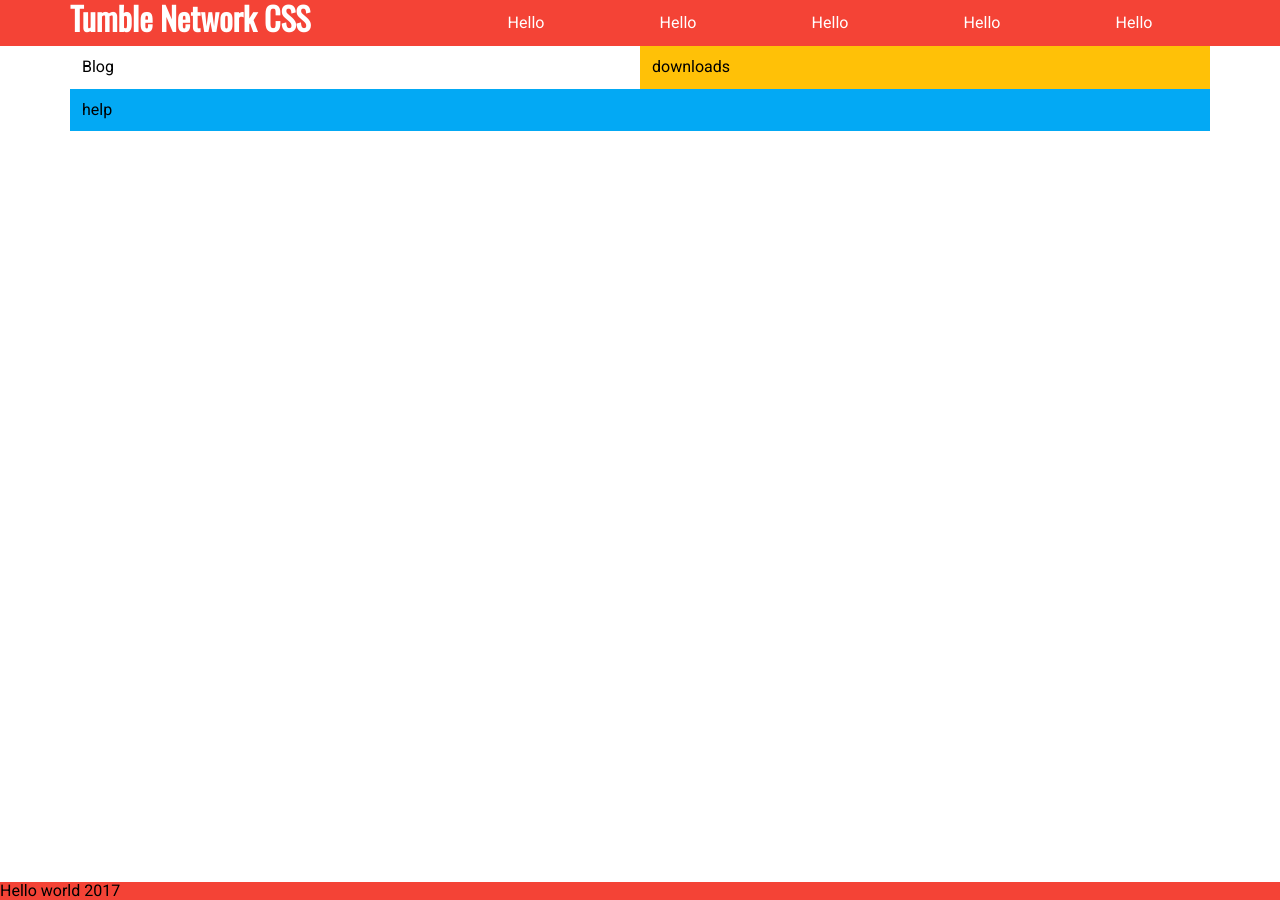
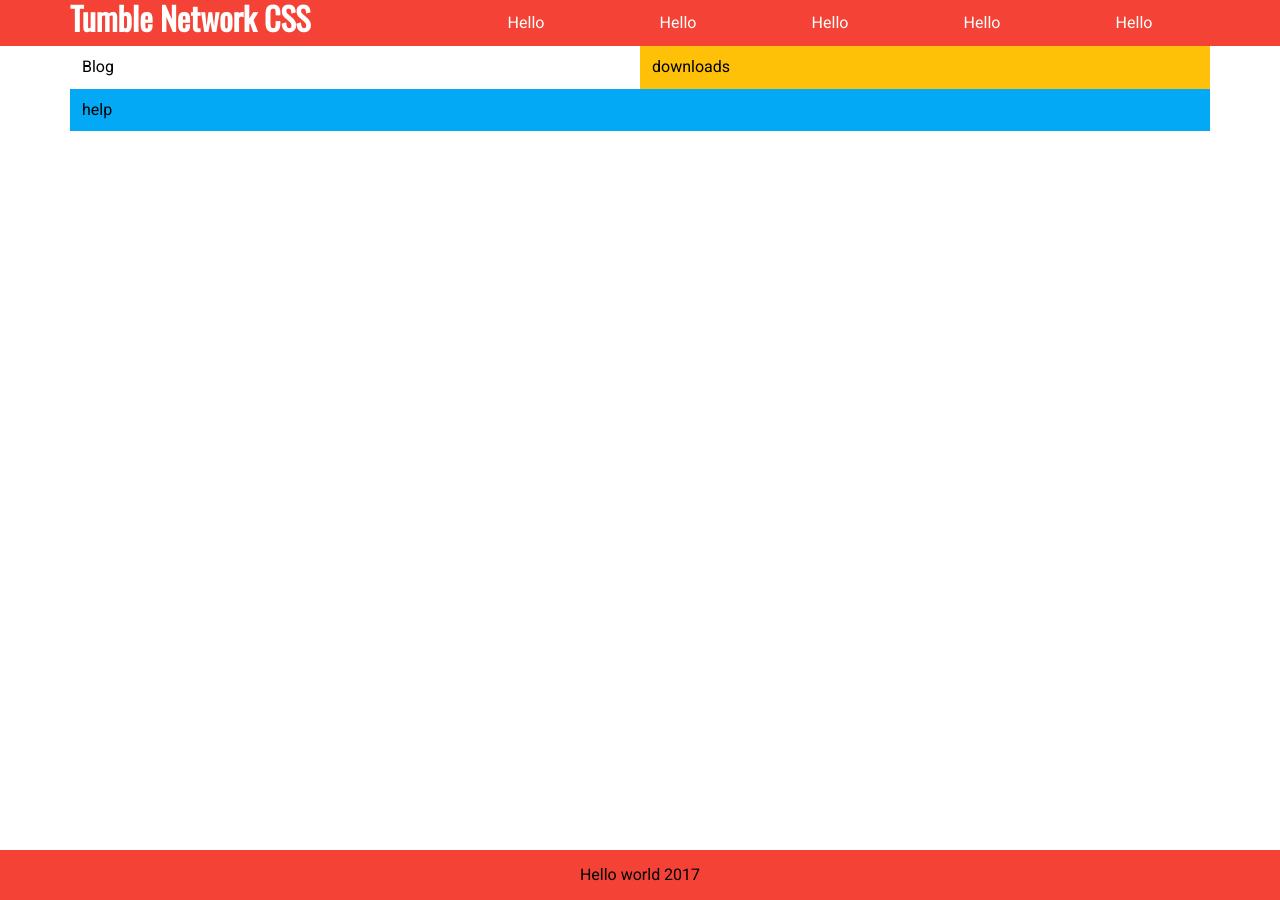
Before and after one commit to tumblenet/tumblenet-css, a Jekyll site: the page built from index.html, in a window 1280 px wide. Built offline with Jekyll 4.4.1, drawn with Linux system fonts in a browser that asks for light colours.

Commit message:
Update tumblenet.min.html

```diff
--- a/css/tumblenet.min.html
+++ b/css/tumblenet.min.html
@@ -56,6 +56,11 @@ flex: 1;
    margin-right: auto;
    margin-left: auto;
    box-sizing: border-box;
+}
+
+.tn-footer {
+  padding: 1rem;
+  text-align: center;
 }
 
 
```
